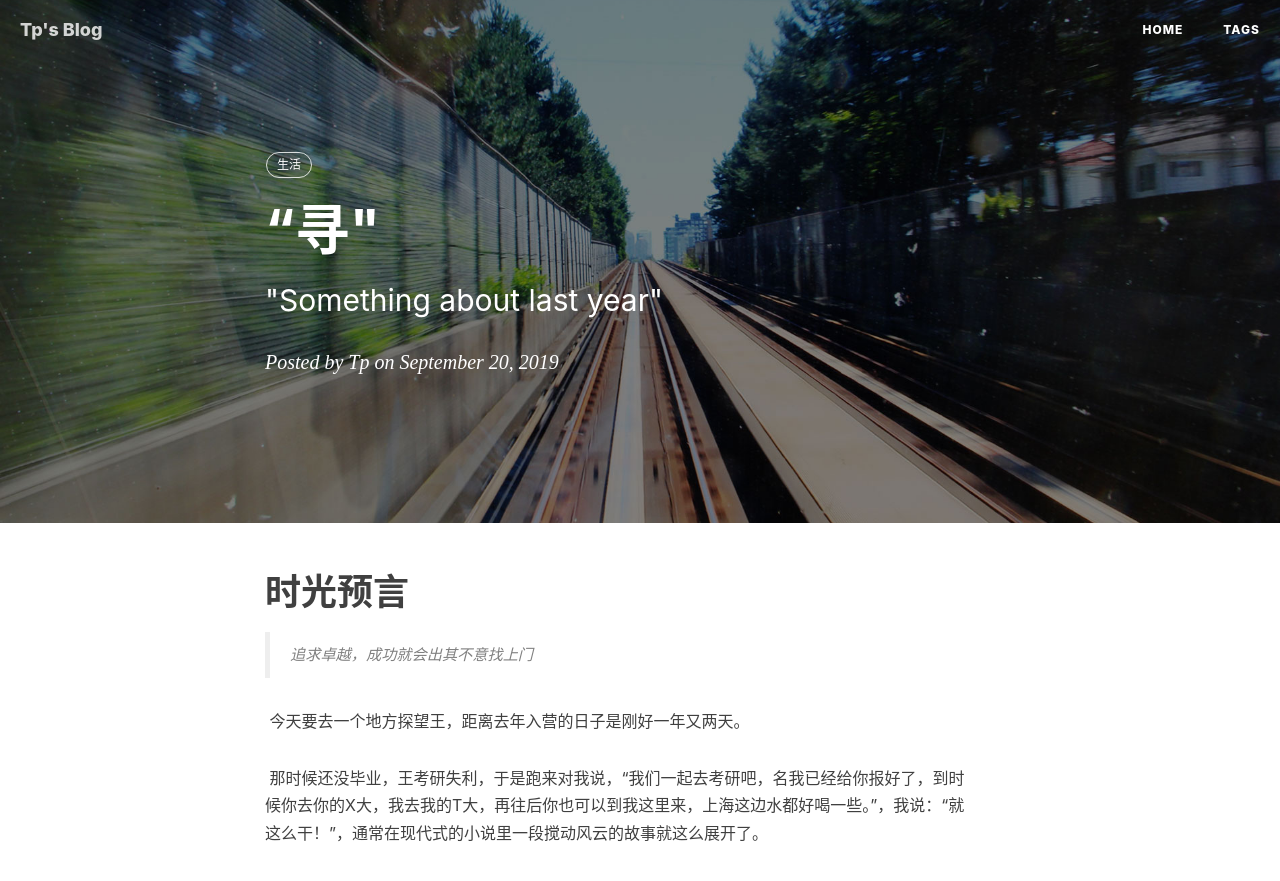
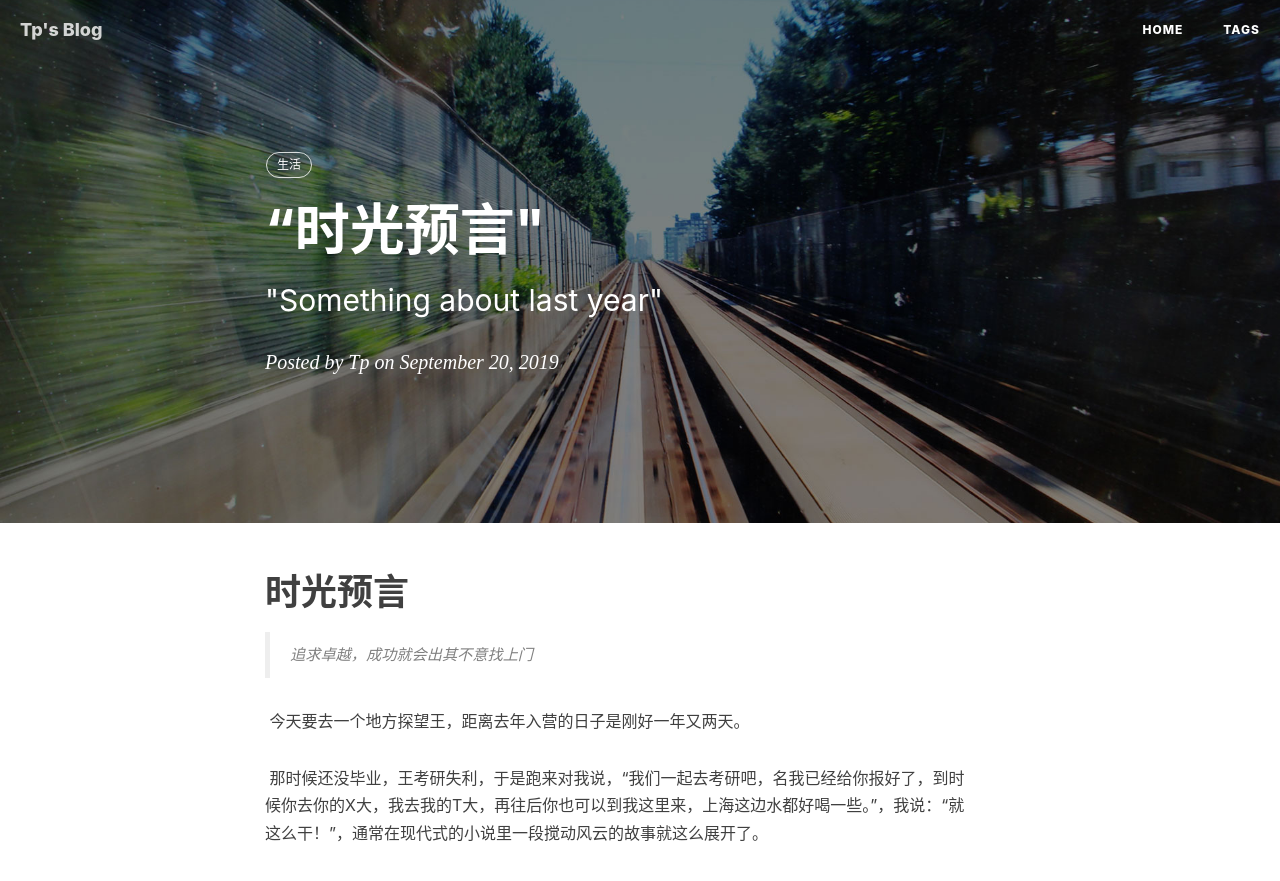
Before and after one commit to tpcmi/tpcmi.github.io, a Jekyll site: the page built from _posts/2019-09-19-First-Commit.markdown, in a window 1280 px wide and 900 px high. Shown: the top 881 px of the window. Built offline with Jekyll 4.4.1, drawn with Linux system fonts in a browser that asks for light colours; nearby versions of some CDN libraries; comment, search, counter and statistics services are not loaded.

Commit message:
Update 2019-09-19-First-Commit.markdown

```diff
--- a/_posts/2019-09-19-First-Commit.markdown
+++ b/_posts/2019-09-19-First-Commit.markdown
@@ -1,6 +1,6 @@
 ---
 layout:     post
-title:      “寻"
+title:      “时光预言"
 subtitle:   " \"Something about last year\""
 date:       2019-09-20 00:00:00
 author:     "Tp"
```
